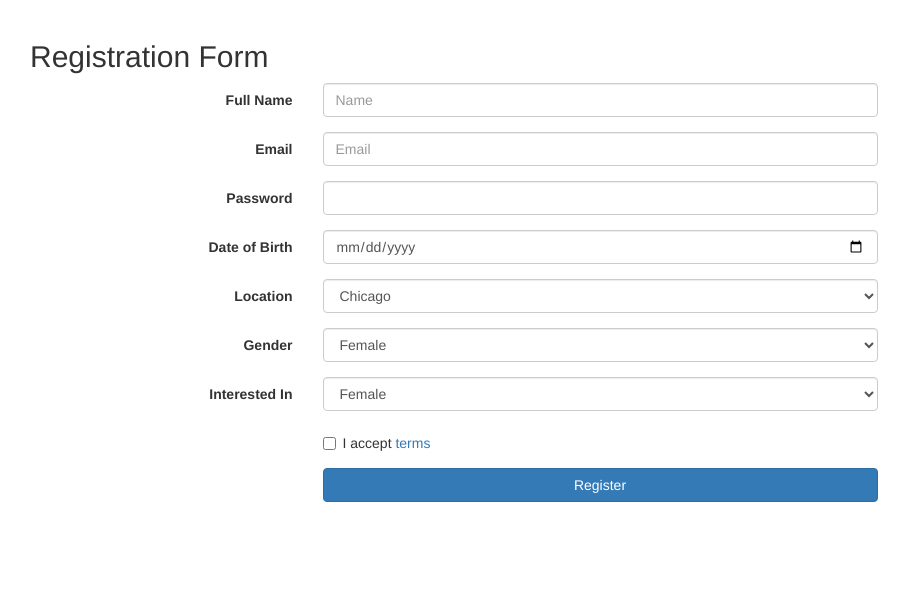
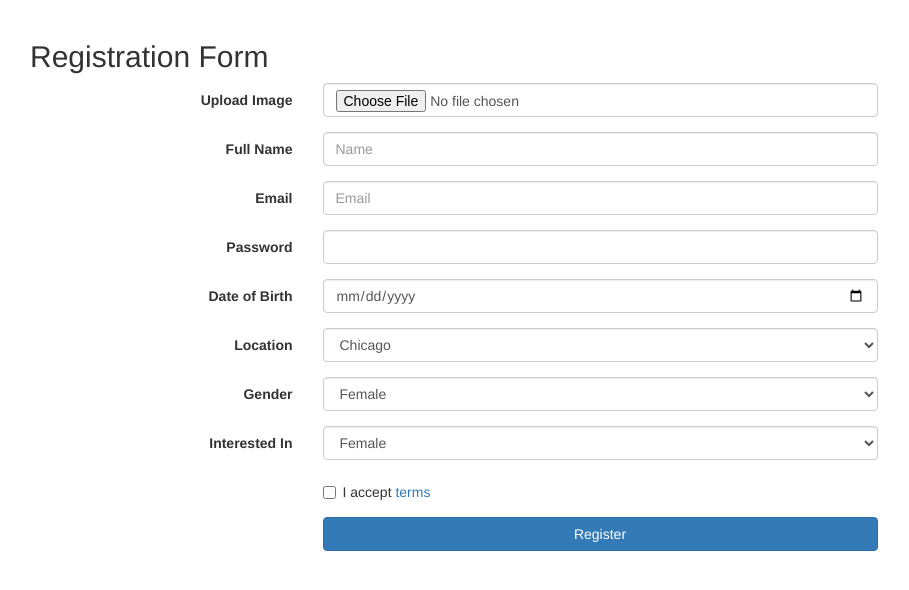
Before and after one commit to Crongz/Fildatify, a Flask app: page /register in a window 1280 px wide. Shown: the part 51-641 px from the top of the page, without its empty margins (40-949 px from the left). Run offline with Flask 2, Linux system fonts and the light colour scheme; some libraries are stand-ins or nearby versions.

Commit message:
for shannon

```diff
--- a/app/forms.py
+++ b/app/forms.py
@@ -1,5 +1,5 @@
 from flask_wtf import FlaskForm
-from wtforms import TextField, PasswordField, SelectField, BooleanField, validators, DateField
+from wtforms import TextField, PasswordField, SelectField, BooleanField, validators, DateField, FileField
 from wtforms.validators import InputRequired, EqualTo, Optional, Length, Email, ValidationError
 from app import db
 
@@ -7,12 +7,13 @@ from app import db
 
 class RegisterForm(FlaskForm):
     name = TextField(validators=[InputRequired(), Length(max=50, message='Limited to 50 letters')])
-    password = PasswordField(validators=[InputRequired(), Length(min=6, message='Passowrd too short')])
+    password = PasswordField(validators=[InputRequired(), Length(min=4, message='Passowrd too short')])
     email = TextField(validators=[InputRequired()])
     gender = SelectField( choices=[('0', 'Female'), ('1', 'Male'), ('2', 'Other')])
     interested_in = SelectField( choices=[('0', 'Female'), ('1', 'Male'), ('2', 'Other')])
     birthdate = DateField(format='%Y-%m-%d')
     location = SelectField( choices=[('(41.8781,87.6298)', 'Chicago'), ('(40.1164,88.2434)', 'Champaign'), ('(39.7817,89.6501)', 'Springfield')])
+    imageFile = FileField('Image File')
 
     def validate_email(self, field):
         sql = "SELECT COUNT(*) FROM public.users WHERE email='{}'".format(self.email.data)
--- a/app/templates/register.html
+++ b/app/templates/register.html
@@ -13,6 +13,12 @@
         </div>
       {% endfor %}
     {% endfor %}
+    <div class="form-group">
+      <label for="firstName" class="col-sm-3 control-label">Upload Image</label>
+      <div class="col-sm-6">
+        {{form.imageFile(class="form-control")}}
+      </div>
+    </div>
     <div class="form-group">
       <label for="firstName" class="col-sm-3 control-label">Full Name</label>
       <div class="col-sm-6">
--- a/app/view.py
+++ b/app/view.py
@@ -5,7 +5,7 @@ from app import db, login_manager
 from app.models import User
 from app.forms import *
 from sqlalchemy.sql import text
-
+import os
 
 view = Blueprint('view', __name__, template_folder='templates', static_folder='static')
 
@@ -155,10 +155,12 @@ def dashboard():
 Matches
 """
 @view.route('/matches', methods=['GET'])
+@login_required
 def matches():
     return render_template('matches.html')
 
 @view.route('/matchDetail', methods=['GET'])
+@login_required
 def matchDetail():
     return render_template('matchDetail.html')
 
@@ -212,7 +214,11 @@ def register():
         try:
             sql = "INSERT INTO public.users (email,password,gender,interested_in,birthdate,name,location) VALUES ('{}','{}','{}','{}','{}','{}','{}')"\
             .format(form.data['email'], form.data['password'], form.data['gender'], form.data['interested_in'], form.data['birthdate'], form.data['name'], form.data['location'])
-            connection.execute(sql)
+            image_data = request.FILES[form.image.name].read()
+            open(os.path.join('/', form.image.data), 'w').write(image_data)
+            # connection.execute(sql)
+            # sql = "SELECT * FROM public.users (email, password, gender, interested_in, birthdate, name, location) VALUES (:email, :password, :gender, :interested_in, :birthdate, :name, :location)"
+            # connection.execute(text(sql), email=form.data['email'], password=form.data['password'], gender=form.data['gender'], interested_in=form.data['interested_in'], birthdate=form.data['birthdate'], name=form.data['name'], location=form.data['location'])
             flash('Successfully Registered', 'Success')
             return redirect(url_for('view.home'))
         except:
```
